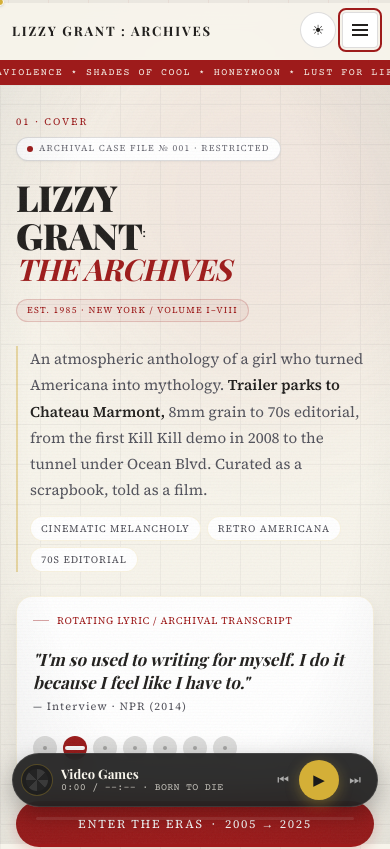
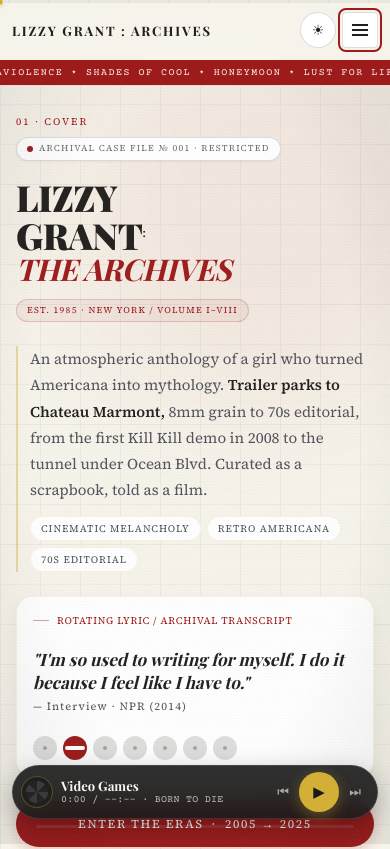
Before and after one commit to itswill00/lizzygrant, a React (Vite) app: page / in a window 390 px wide. Shown: the top 849 px of the page. Built offline with nearby package versions, Linux system fonts and the light colour scheme; a web font is replaced by a local one.

Commit message:
style(player): dock sits lower on mobile, tighter bottom padding + seek area

```diff
--- a/src/components/AudioPlayer.jsx
+++ b/src/components/AudioPlayer.jsx
@@ -270,7 +270,7 @@ export default function AudioPlayer({ isPlaying, setIsPlaying, currentTrack, set
       <audio ref={audioRef} preload="metadata" playsInline />
       <div className="h-[76px]" aria-hidden />
 
-      <div className="pointer-events-none fixed inset-x-0 bottom-0 z-50 flex justify-center px-3 pb-[calc(0.75rem+env(safe-area-inset-bottom,0px))] sm:pb-[calc(1rem+env(safe-area-inset-bottom,0px))]">
+      <div className="pointer-events-none fixed inset-x-0 bottom-0 z-50 flex justify-center px-3 pb-[calc(0.5rem+env(safe-area-inset-bottom,0px))] sm:pb-[calc(1rem+env(safe-area-inset-bottom,0px))]">
         <div className="pointer-events-auto relative w-full max-w-[560px]">
           {error && (
             <div className="absolute -top-9 left-1/2 flex max-w-full -translate-x-1/2 items-center gap-2 whitespace-nowrap rounded-full bg-[#1A1A1A]/95 px-3 py-1.5 font-mono text-[10px] tracking-wide text-parchment/80 shadow-lg">
@@ -333,7 +333,7 @@ export default function AudioPlayer({ isPlaying, setIsPlaying, currentTrack, set
               else if (e.key === 'Home') { audio.currentTime = 0; e.preventDefault(); }
               else if (e.key === 'End') { audio.currentTime = total; e.preventDefault(); }
             }}
-            className="mx-6 -mt-0.5 cursor-pointer py-3"
+            className="mx-6 -mt-0.5 cursor-pointer py-2 sm:py-3"
             title="Seek (Arrow keys work when focused)"
             role="slider"
             tabIndex={0}
```
